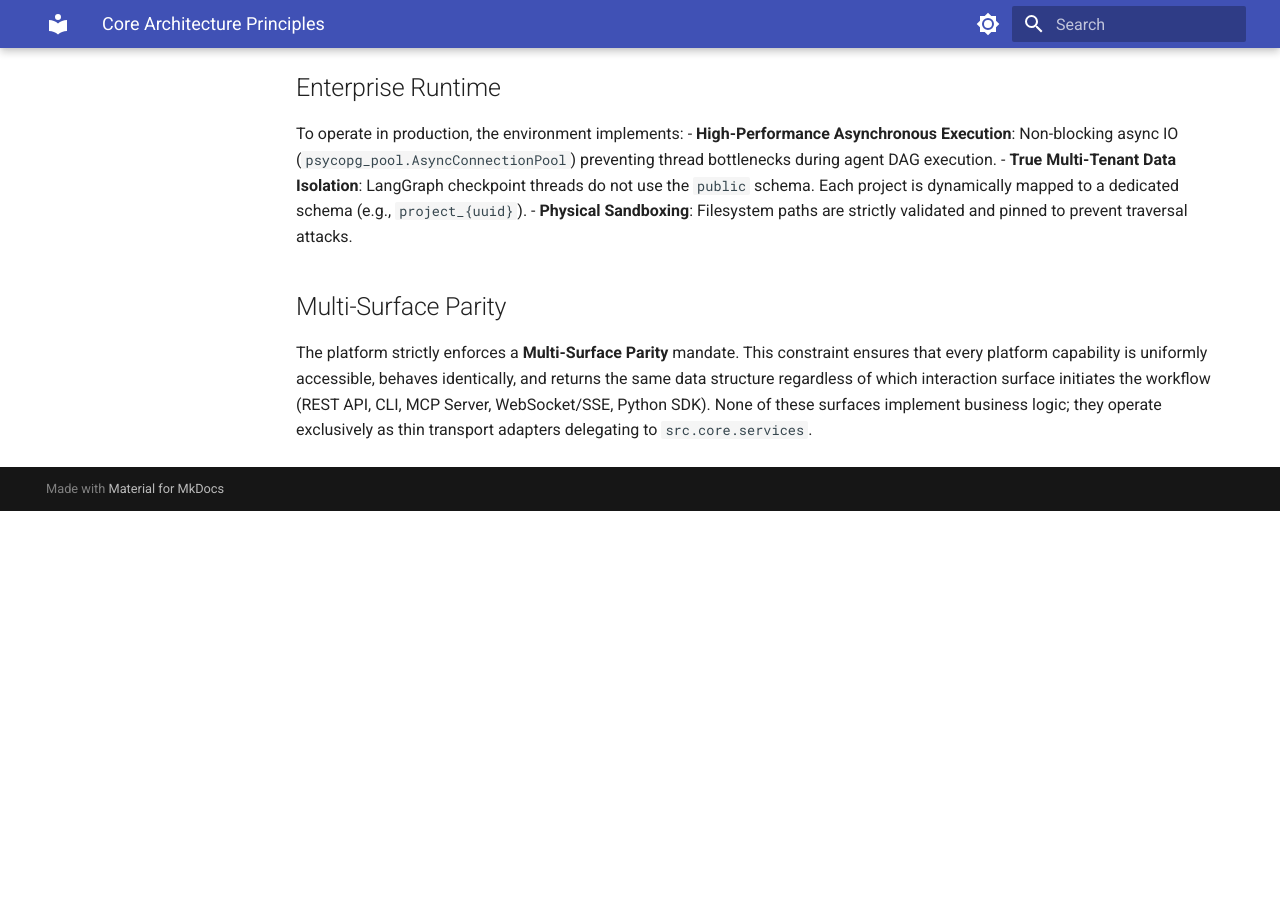
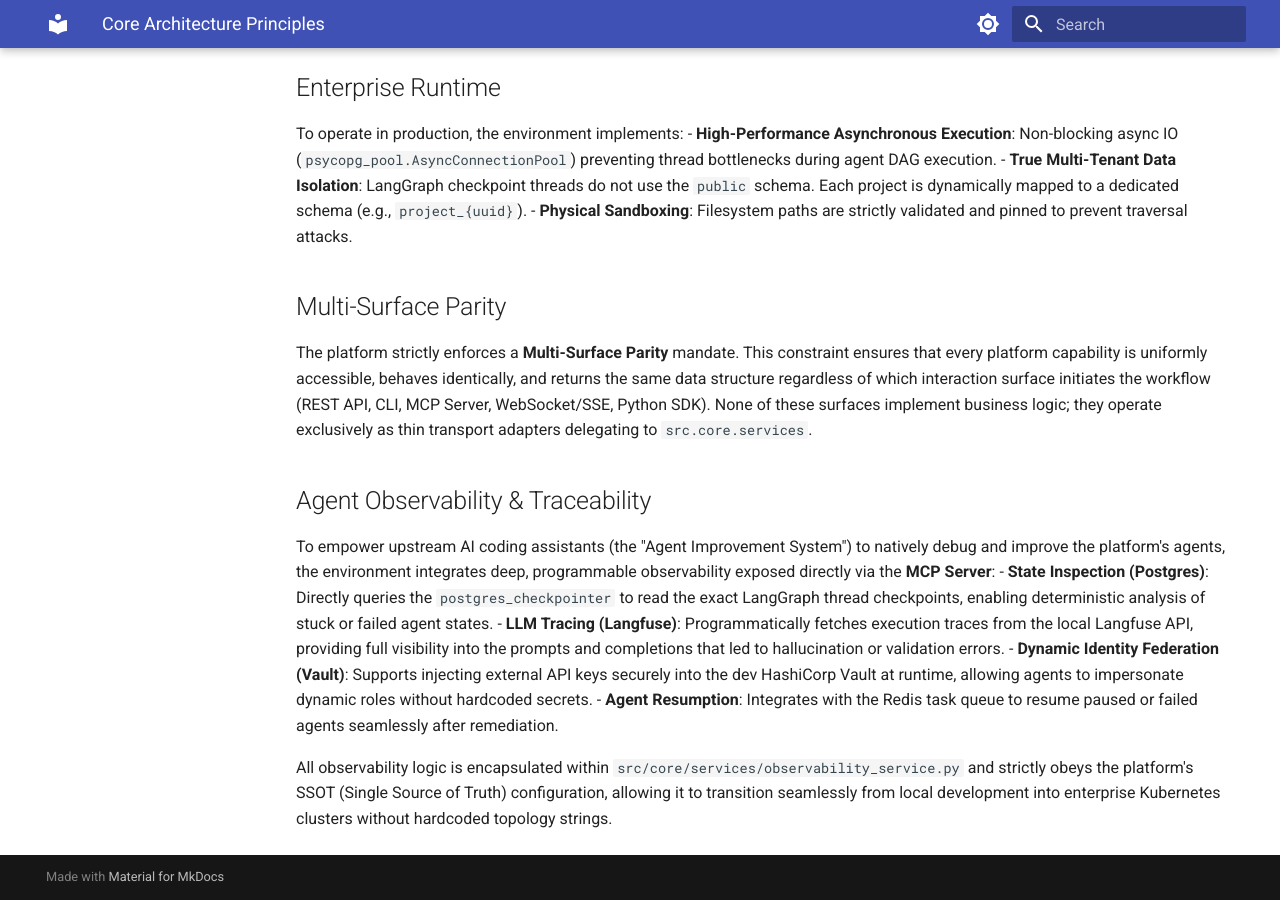
Before and after one commit to CoReason-AI/coreason-workspace-env, an MkDocs documentation site: the page built from docs/core_architecture.md, in a window 1280 px wide and 900 px high, scrolled down 1543 px. Built offline with MkDocs 1.6.1 and Material for MkDocs 9.7.7, drawn with Linux system fonts in a browser that asks for light colours; before the commit the page ends 2054 px from its top, so only the background shows below that.

Commit message:
docs: Document observability architecture and decouple DB configuration

```diff
--- a/docs/core_architecture.md
+++ b/docs/core_architecture.md
@@ -42,3 +42,12 @@ To operate in production, the environment implements:
 
 ## Multi-Surface Parity
 The platform strictly enforces a **Multi-Surface Parity** mandate. This constraint ensures that every platform capability is uniformly accessible, behaves identically, and returns the same data structure regardless of which interaction surface initiates the workflow (REST API, CLI, MCP Server, WebSocket/SSE, Python SDK). None of these surfaces implement business logic; they operate exclusively as thin transport adapters delegating to `src.core.services`.
+
+## Agent Observability & Traceability
+To empower upstream AI coding assistants (the "Agent Improvement System") to natively debug and improve the platform's agents, the environment integrates deep, programmable observability exposed directly via the **MCP Server**:
+- **State Inspection (Postgres)**: Directly queries the `postgres_checkpointer` to read the exact LangGraph thread checkpoints, enabling deterministic analysis of stuck or failed agent states.
+- **LLM Tracing (Langfuse)**: Programmatically fetches execution traces from the local Langfuse API, providing full visibility into the prompts and completions that led to hallucination or validation errors.
+- **Dynamic Identity Federation (Vault)**: Supports injecting external API keys securely into the dev HashiCorp Vault at runtime, allowing agents to impersonate dynamic roles without hardcoded secrets.
+- **Agent Resumption**: Integrates with the Redis task queue to resume paused or failed agents seamlessly after remediation.
+
+All observability logic is encapsulated within `src/core/services/observability_service.py` and strictly obeys the platform's SSOT (Single Source of Truth) configuration, allowing it to transition seamlessly from local development into enterprise Kubernetes clusters without hardcoded topology strings.
```
